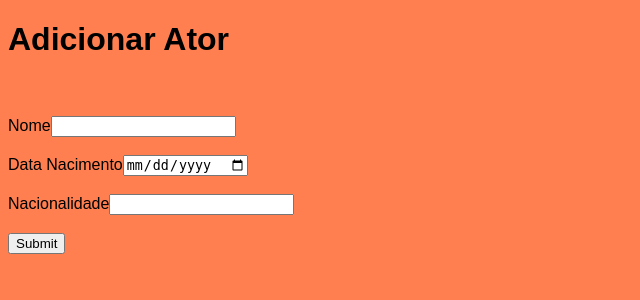
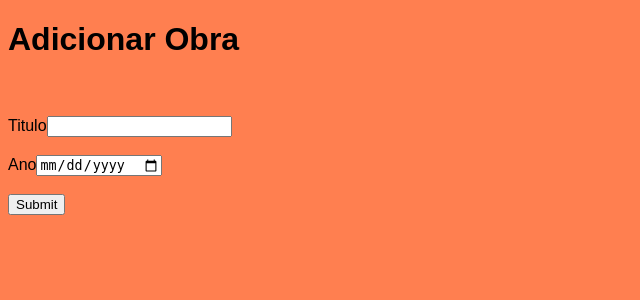
Before and after one commit to filipefigueiredo0812/redes, a PHP site: page /obras_create.php?museu=1 in a window 1280 px wide. Shown: the top 300 px of the page, without its empty margins (0-640 px from the left). Run offline with PHP 8.4, Linux system fonts and the light colour scheme.

Commit message:
Update museus.sql, museus_create.php, and 12 more files...

```diff
--- a/projeto-avaliação/museus_delete.php
+++ b/projeto-avaliação/museus_delete.php
@@ -1,4 +1,5 @@
 <?php
+session_start();
 if(!isset($_SESSION['login'])){
     $_SESSION['login']="incorreto";
 }
--- a/projeto-avaliação/museus_edit.php
+++ b/projeto-avaliação/museus_edit.php
@@ -1,4 +1,5 @@
 <?php
+session_start();
 if(!isset($_SESSION['login'])){
     $_SESSION['login']="incorreto";
 }
@@ -21,7 +22,7 @@ if($_SESSION['login']=="correto" && isset($_SESSION['login'])){
             $stm->bind_param("i",$idMuseu);
             $stm->execute();
             $res=$stm->get_result();
-            $livro = $res->fetch_assoc();
+            $museu = $res->fetch_assoc();
             $stm->close();
         }
 
--- a/projeto-avaliação/obras_create.php
+++ b/projeto-avaliação/obras_create.php
@@ -1,23 +1,20 @@
 <?php
+session_start();
+$idMuseu=$_GET['museu'];
     if($_SERVER['REQUEST_METHOD']=='POST'){
-        $nome="";
-        $data_nascimento="";
-        $nacionalidade="";
-        if(isset($_POST['nome'])){
+        $id_museu=$idMuseu;
+        $titulo="";
+        $ano="";
+        if(isset($_POST['titulo'])){
 
-            $nome = $_POST['nome'];
+            $titulo = $_POST['titulo'];
         }
         else{
 
-            echo '<script>alert("É obrigatório o preenchimento do nome.");</script>';
+            echo '<script>alert("É obrigatório o preenchimento do titulo.");</script>';
         }
-        if(isset($_POST['data_nascimento'])){
-
-            $data_nascimento = $_POST['data_nascimento'];
-        }
-        if(isset($_POST['nacionalidade'])){
-
-            $nacionalidade = $_POST['nacionalidade'];
+        if(isset($_POST['ano']) && is_numeric($_POST['ano'])){
+            $ano=$_POST['ano'];
         }
         $con = new mysqli("localhost","root","","museus");
         if($con->connect_errno!=0){
@@ -25,21 +22,21 @@
             exit;
         }
         else{
-            $sql = 'insert into atores(nome,data_nascimento,nacionalidade) values(?,?,?)';
+            $sql = 'insert into obras(id_museu,titulo,ano) values(?,?,?)';
             $stm = $con->prepare($sql);
             if($stm!=false){
-                $stm->bind_param('sss',$nome,$data_nascimento,$nacionalidade);
+                $stm->bind_param('isi',$id_museu,$titulo,$ano);
                 $stm->execute();
                 $stm->close();
 
-                echo '<script>alert("Ator adicionado com sucesso");</script>';
+                echo '<script>alert("Obra adicionado com sucesso");</script>';
                 echo 'Aguarde um momento. A reencaminhar página';
-                header("refresh:5; url=atores_index.php");
+                header("refresh:5; url=obras_index.php");
             }
             else{
                 echo($con->error);
                 echo "Aguarde um momento. A reencaminhar página";
-                header("refresh:5;url=atores_index.php");
+                header("refresh:5;url=obras_index.php");
             }
         }
     }
@@ -52,11 +49,10 @@
     <link rel="stylesheet" type='text/css' href="style.css">
 </head>
 <body>
-    <h1>Adicionar Ator</h1><br>
-    <form action="atores_create.php" method="post"><br>
-    <label>Nome</label><input type="text" name="nome" required><br><br>
-    <label>Data Nacimento</label><input type="date" name="data_nascimento"><br><br>
-    <label>Nacionalidade</label><input type="text" name="nacionalidade"><br><br>
+    <h1>Adicionar Obra</h1><br>
+    <form action="obras_create.php" method="post"><br>
+    <label>Titulo</label><input type="text" name="titulo" required><br><br>
+    <label>Ano</label><input type="date" name="ano"><br><br>
     <input type="submit" name="enviar"><br><br>
     </form>
 </body>
--- a/projeto-avaliação/obras_delete.php
+++ b/projeto-avaliação/obras_delete.php
@@ -1,4 +1,5 @@
 <?php
+session_start();
 if($_SERVER['REQUEST_METHOD']=="GET"){
     if(isset($_GET['ator']) || is_numeric($_GET['ator'])){
         $idAtor = $_GET['ator'];
--- a/projeto-avaliação/obras_edit.php
+++ b/projeto-avaliação/obras_edit.php
@@ -1,4 +1,5 @@
 <?php
+session_start();
 if($_SERVER['REQUEST_METHOD']=="GET"){
     if(isset($_GET['ator']) && is_numeric($_GET['ator'])){
         $idAtor = $_GET['ator'];
--- a/projeto-avaliação/processa_login.php
+++ b/projeto-avaliação/processa_login.php
@@ -20,7 +20,7 @@
 					$password_encriptada=$util['password'];
 					$verify = password_verify($password, $password_encriptada);
 
-					$_SESSION['id_user']=$util['id'];
+					$_SESSION['id']=$util['id'];
 
 					if($verify==True){
 						$_SESSION['login']="correto";
--- a/projeto-filmes/atores_create.php
+++ b/projeto-filmes/atores_create.php
@@ -1,4 +1,5 @@
 <?php
+session_start();
     if($_SERVER['REQUEST_METHOD']=='POST'){
         $nome="";
         $data_nascimento="";
--- a/projeto-filmes/atores_delete.php
+++ b/projeto-filmes/atores_delete.php
@@ -1,4 +1,5 @@
 <?php
+session_start();
 if($_SERVER['REQUEST_METHOD']=="GET"){
     if(isset($_GET['ator']) || is_numeric($_GET['ator'])){
         $idAtor = $_GET['ator'];
--- a/projeto-filmes/atores_edit.php
+++ b/projeto-filmes/atores_edit.php
@@ -1,4 +1,5 @@
 <?php
+session_start();
 if($_SERVER['REQUEST_METHOD']=="GET"){
     if(isset($_GET['ator']) && is_numeric($_GET['ator'])){
         $idAtor = $_GET['ator'];
--- a/projeto-filmes/filmes_delete.php
+++ b/projeto-filmes/filmes_delete.php
@@ -1,4 +1,5 @@
 <?php
+session_start();
 if(!isset($_SESSION['login'])){
     $_SESSION['login']="incorreto";
 }
--- a/projeto-filmes/filmes_edit.php
+++ b/projeto-filmes/filmes_edit.php
@@ -1,4 +1,5 @@
 <?php
+session_start();
 if(!isset($_SESSION['login'])){
     $_SESSION['login']="incorreto";
 }
--- a/projeto-filmes/filmes_update.php
+++ b/projeto-filmes/filmes_update.php
@@ -1,4 +1,5 @@
 <?php
+session_start();
 $idFilme=$_GET['filme'];
     if($_SERVER['REQUEST_METHOD']=='POST'){
         $titulo = "";
```
Also changed, not shown: projeto-avaliação/museus.sql (+45 -5 lines), projeto-avaliação/museus_create.php (+11 -3 lines). Lines whose indentation alone changed are shown as unchanged.
